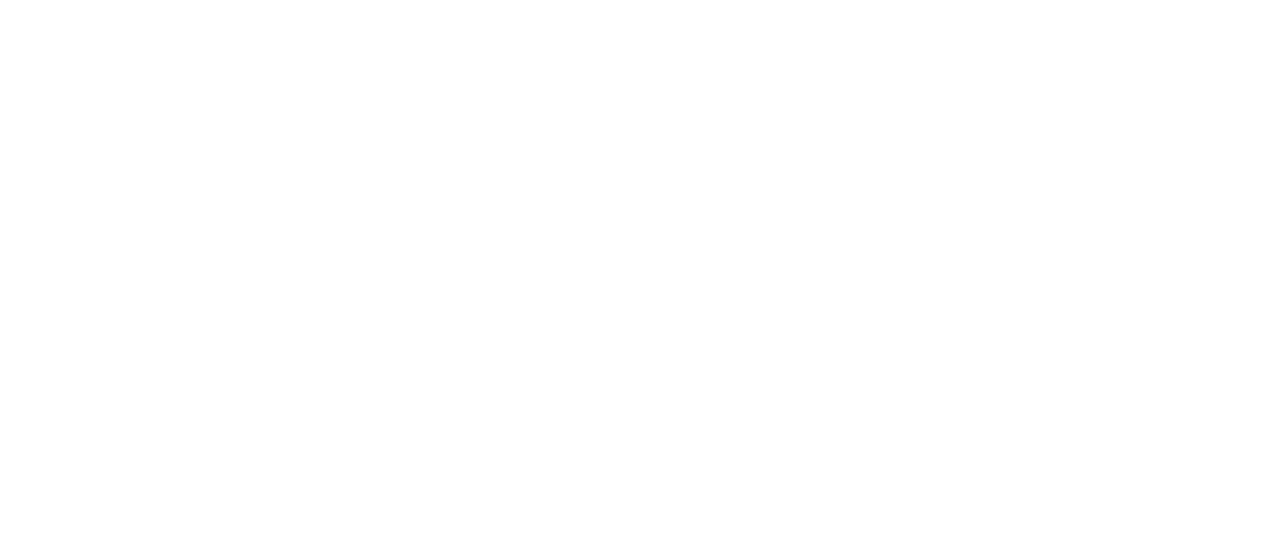
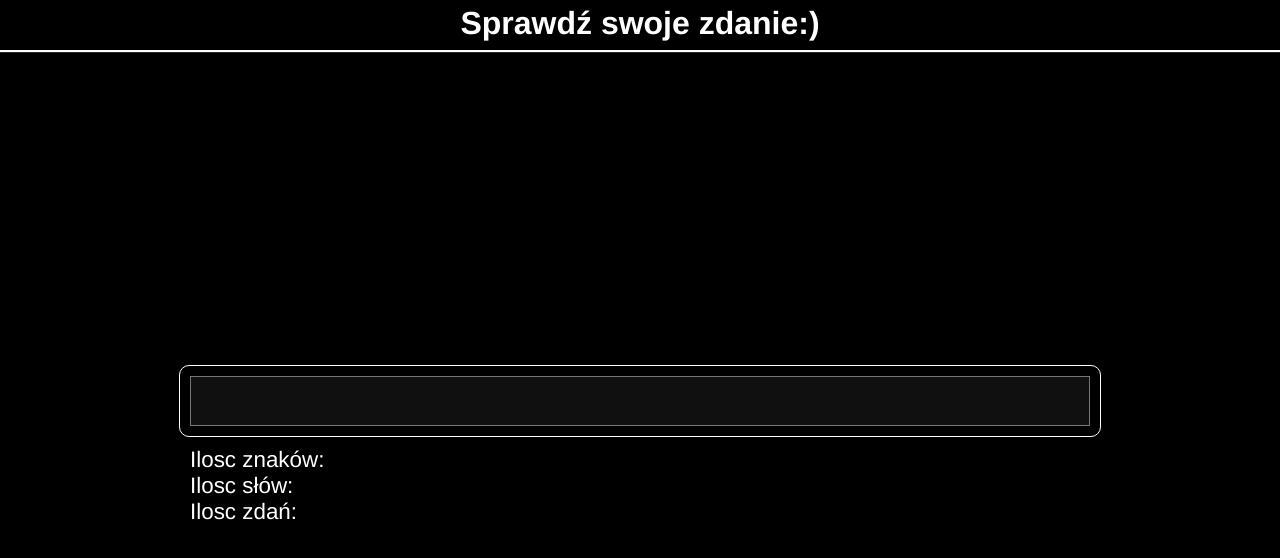
Before and after one commit to Besp1N/JS-Words-Counter, a plain HTML site: page index.html in a window 1280 px wide. Drawn offline with Linux system fonts and the light colour scheme.

Commit message:
css update

```diff
--- a/index.html
+++ b/index.html
@@ -5,10 +5,24 @@
     <meta http-equiv="X-UA-Compatible" content="IE=edge">
     <meta name="viewport" content="width=device-width, initial-scale=1.0">
     <link rel="stylesheet" href="src/style.css">
-    <title>Document</title>
+    <title>Statystyki tekstu</title>
 </head>
 <body>
-
+    <header>
+        <h1>Sprawdź swoje zdanie:)</h1>
+    </header>
+    <main>
+     <article>
+            <div class="text-field">
+                <textarea class="text-area"></textarea>
+            </div>
+            <div class="results">
+                <div>Ilosc znaków: <span id="num-characters"></span></div>
+                <div>Ilosc słów: <span id="num-characters"></span></div>
+                <div>Ilosc zdań: <span id="num-characters"></span></div>
+            </div>
+     </article>
+    </main>
 
     <script src="src/script.js"></script>
 </body>
--- a/src/script.js
+++ b/src/script.js
@@ -0,0 +1 @@
+const textArea = document.querySelector(".text-area");
--- a/src/style.css
+++ b/src/style.css
@@ -0,0 +1,68 @@
+* {
+  padding: 0;
+  margin: 0;
+  box-sizing: border-box;
+}
+body {
+  font-family: helvetica, arial;
+  color: white;
+  background-color: black;
+}
+main {
+  width: 100vw;
+  height: 100vh;
+}
+header {
+  text-align: center;
+  width: 100%;
+  height: 50px;
+  background-color: black;
+  -webkit-box-shadow: 0px 20px 43px 1px rgba(255, 255, 255, 1);
+  -moz-box-shadow: 0px 20px 43px 1px rgba(255, 255, 255, 1);
+  box-shadow: 0px 1px 1px 1px rgba(255, 255, 255, 1);
+
+}
+header h1{
+    width: 100%;
+    height: 100%;
+    padding: 5px;
+}
+.text-area {
+  width: 900px;
+  height: 50px;
+  background-color: #111010;
+  resize: none;
+  color: white;
+  font-size: 1.2rem;
+}
+.text-field {
+  border: 1px solid white;
+  border-radius: 10px;
+  padding: 10px;
+  display: flex;
+  justify-content: center;
+  align-items: center;
+  flex-wrap: wrap;
+}
+.text-field:hover {
+  background-color: #252424;
+  box-shadow: 0px 1px 1px 1px rgba(255, 255, 255, 1);
+  transition: all 0.5s;
+}
+.text-area:focus {
+  background-color: #191818;
+  outline-width: 0;
+}
+article {
+  display: flex;
+  justify-content: center;
+  align-items: center;
+  flex-direction: column;
+  flex-wrap: wrap;
+  height: 100%;
+}
+.results {
+  width: 900px;
+  margin: 10px;
+  font-size: 1.4rem;
+}
```
